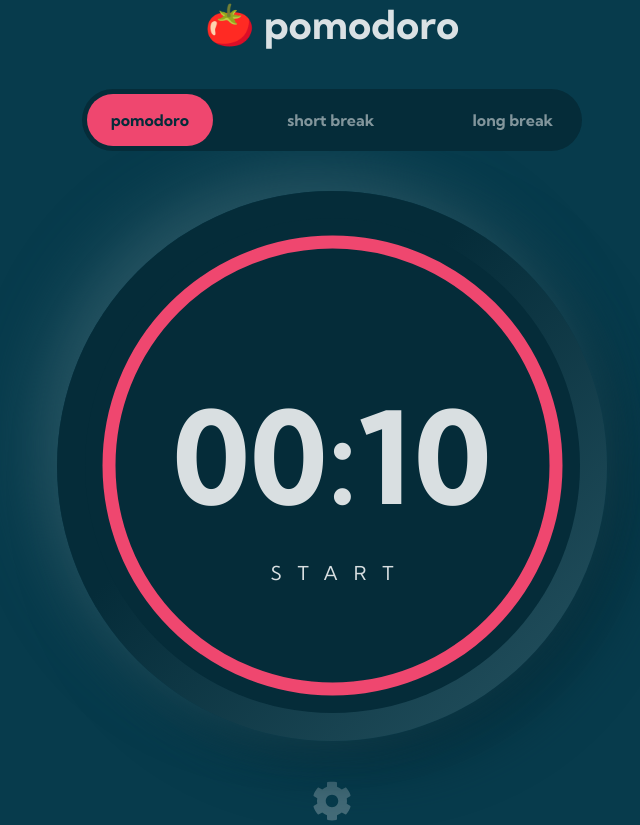
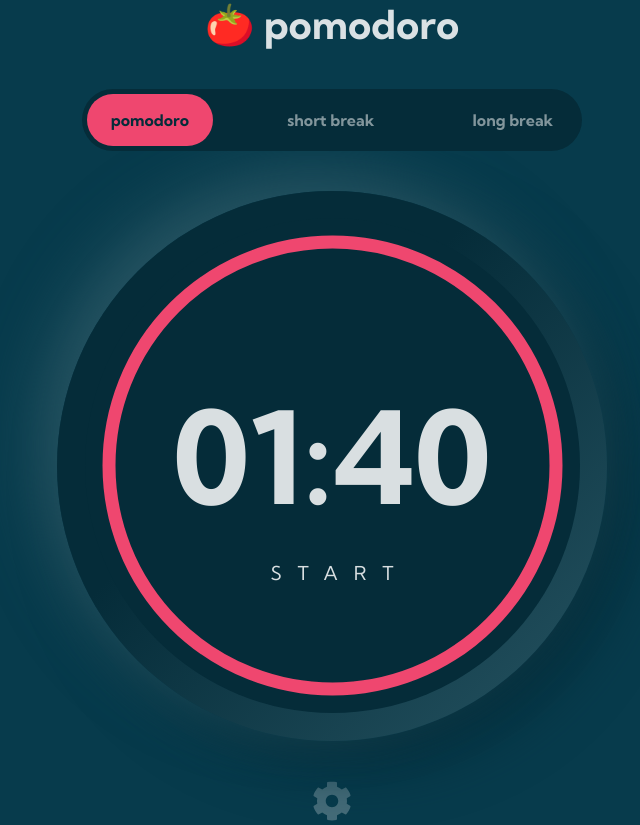
Before and after one commit to juandadev/pomodoro-timer, a React (Create React App) app: page / in a window 1280 px wide. Shown: the whole page, without its empty margins (308-948 px from the left). Built offline with nearby package versions, Linux system fonts and the light colour scheme.

Commit message:
Prevent the start of timer when  isn't paused

```diff
--- a/src/components/App.jsx
+++ b/src/components/App.jsx
@@ -22,7 +22,7 @@
         <p className="pomodoro__controls--long">long break</p>
       </div>
 
-      <Timer time={10} />
+      <Timer time={100} />
 
       <div className="pomodoro__settings">
         <img src={cog} width={40} height={40} alt="Settings" title="Settings" />
--- a/src/components/Timer.jsx
+++ b/src/components/Timer.jsx
@@ -42,8 +42,9 @@
   function startTimer() {
     let seconds = time;
     setIsPaused(false);
+
+    if (isPaused) {
       setPercent(0);
-
       const timeInterval = setInterval(() => {
         seconds -= 1;
         setTimer(parseTime(seconds));
@@ -54,6 +55,7 @@
           setIsPaused(true);
         }
       }, 1000);
+    }
   }
 
   useEffect(() => {
@@ -74,7 +76,6 @@
           <circle
             className="pomodoro__timer__circle"
             strokeWidth={13}
-            stroke="white"
             strokeDashoffset={circumference - (percent / 100) * circumference}
             strokeDasharray={[circumference, circumference]}
             fill="transparent"
```
Lines whose indentation alone changed are shown as unchanged.
